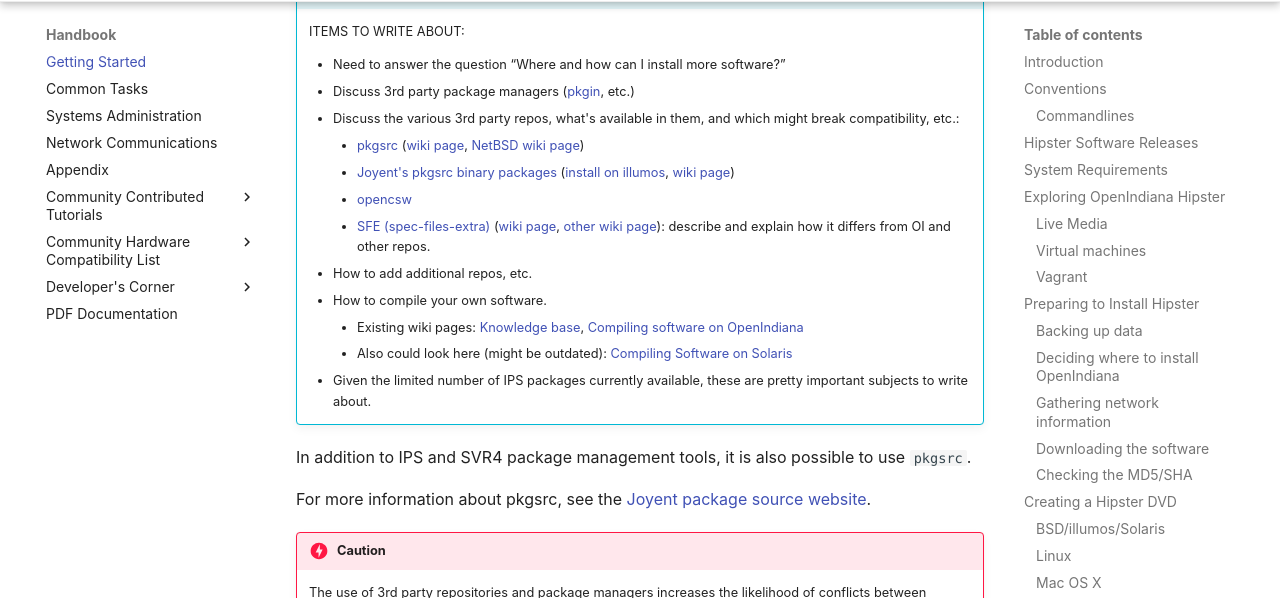
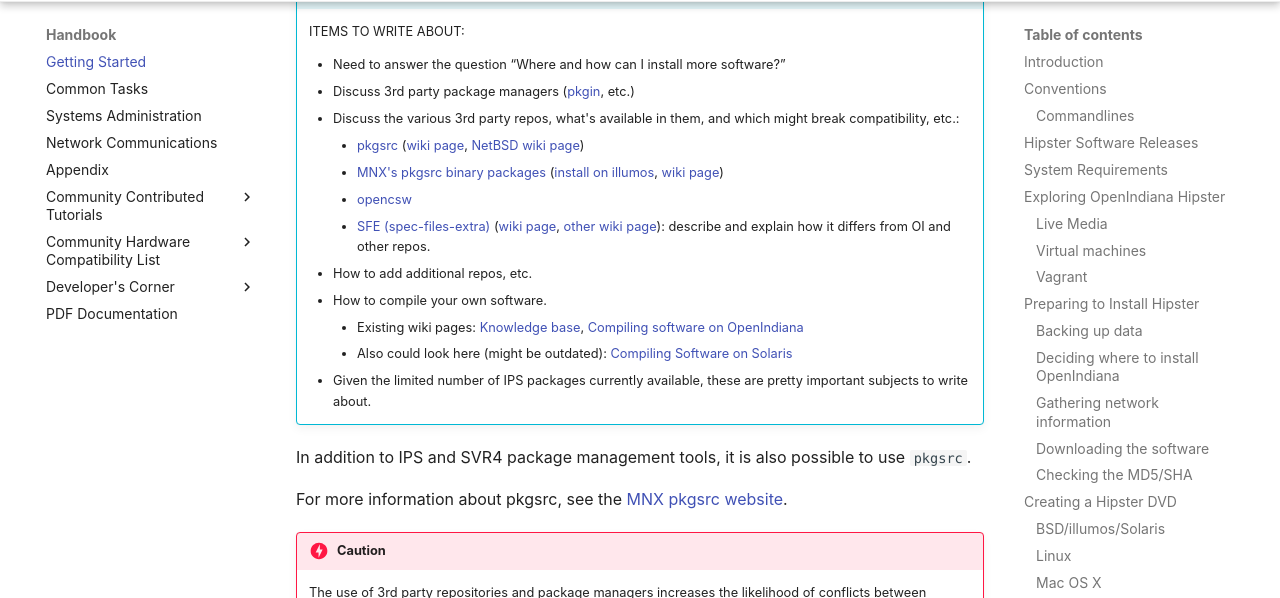
Before and after one commit to OpenIndiana/oi-docs, an MkDocs documentation site: the page built from docs/handbook/getting-started.md, in a window 1280 px wide and 900 px high, scrolled down 61687 px. Shown: the part 95-693 px from the top of the window. Built offline with MkDocs 1.6.1 and Material for MkDocs 9.7.7, drawn with Linux system fonts in a browser that asks for light colours; comment, search, counter and statistics services are not loaded.

Commit message:
Update links to websites about pkgsrc
Joyent's site is no longer online -- refer to MNX's instead.

```diff
--- a/docs/handbook/getting-started.md
+++ b/docs/handbook/getting-started.md
@@ -2054,8 +2054,8 @@
         * [pkgsrc](https://pkgsrc.org/)
           ([wiki page](https://wiki.openindiana.org/oi/pkgsrc+in+OI),
           [NetBSD wiki page](https://wiki.netbsd.org/pkgsrc/how_to_use_pkgsrc_on_solaris/))
-        * [Joyent's pkgsrc binary packages](https://pkgsrc.joyent.com/)
-          ([install on illumos](https://pkgsrc.joyent.com/install-on-illumos/),
+        * [MNX's pkgsrc binary packages](https://pkgsrc.smartos.org/)
+          ([install on illumos](https://pkgsrc.smartos.org/install-on-illumos/),
           [wiki page](https://wiki.openindiana.org/oi/3.+Installing+software+and+package+management))
         * [opencsw](http://sfe.opencsw.org/)
         * [SFE (spec-files-extra)](http://pkgbuild.sourceforge.net/spec-files-extra/)
@@ -2075,7 +2075,7 @@
 
 In addition to IPS and SVR4 package management tools, it is also possible to use `pkgsrc`.
 
-For more information about pkgsrc, see the [Joyent package source website](https://pkgsrc.joyent.com/).
+For more information about pkgsrc, see the [MNX pkgsrc website](https://pkgsrc.smartos.org/).
 
 <div class="caution" markdown="1">
 !!! danger "Caution"
```
Also changed, not shown: docs/misc/openindiana.md (+1 -1 lines).
